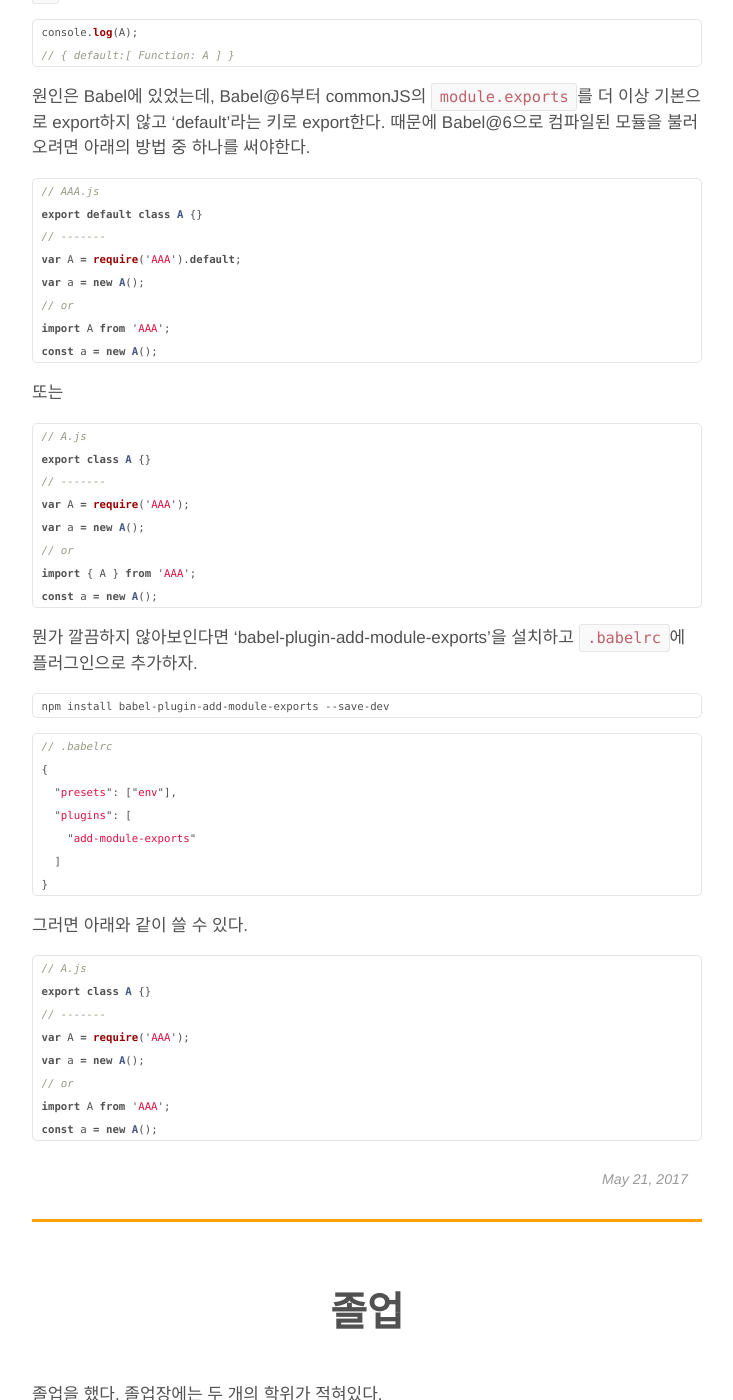
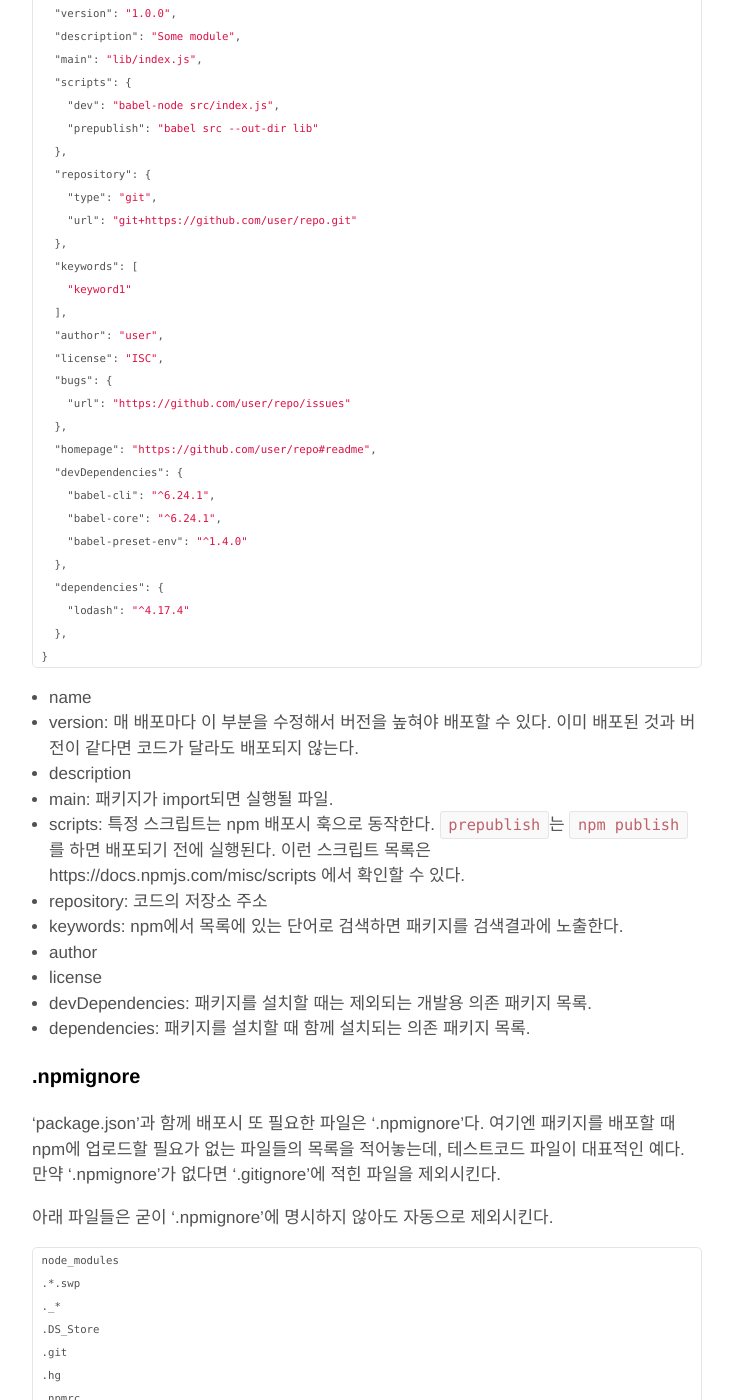
Before and after one commit to gloorx/gloorx.github.io, a Jekyll site: the page built from index.html, in a window 1280 px wide and 1400 px high, scrolled down 713 px. Shown: the whole window, without its empty margins (273-1006 px from the left). Built offline with Jekyll 4.4.1, drawn with Linux system fonts in a browser that asks for light colours; some web fonts are replaced; the list of posts is cut into pages by our own code; some of the changed text lies outside the part shown.

Commit message:
Post publishing to npm

````diff
--- a/_posts/2017/2017-05-21-babel_plugin_add_module_exports.md
+++ b/_posts/2017/2017-05-21-babel_plugin_add_module_exports.md
@@ -17,7 +17,7 @@ var a = new A();
 
 ```javascript
 console.log(A);
-// { default:[ Function: A ] }
+// { default: [ Function: A ] }
 ```
 
 원인은 Babel에 있었는데, Babel@6부터 commonJS의 `module.exports`를 더 이상 기본으로 export하지 않고 'default'라는 키로 export한다.
@@ -53,7 +53,7 @@ const a = new A();
 npm install babel-plugin-add-module-exports --save-dev
 ```
 
-```javascript
+```json
 // .babelrc
 {
   "presets": ["env"],
--- /dev/null
+++ b/_posts/2017/2017-05-21-publishing-to-npm.md
@@ -0,0 +1,99 @@
+---
+title: npm에 node.js 모듈 배포하기
+tag: javascript
+---
+
+먼저 npm에 계정을 만들어야 한다. [npm 사이트](https://www.npmjs.com/)에서 할 수도 있지만, 터미널에서 `npm adduser`로도 계정을 만들 수 있다. 이미 계정이 있는 경우 `npm login`으로 로그인하자.
+
+### package.json
+
+npm에 배포하기 위해선 배포할 모듈의 루트 디렉토리에 'package.json'가 있어야 한다. 아직 'package.json'이 없다면 `npm init` 혹은 `yarn init`으로 생성할 수 있다. 'package.json'은 아래와 같은 형식으로 되어있다.
+
+```json
+{
+  "name": "Module",
+  "version": "1.0.0",
+  "description": "Some module",
+  "main": "lib/index.js",
+  "scripts": {
+    "dev": "babel-node src/index.js",
+    "prepublish": "babel src --out-dir lib"
+  },
+  "repository": {
+    "type": "git",
+    "url": "git+https://github.com/user/repo.git"
+  },
+  "keywords": [
+    "keyword1"
+  ],
+  "author": "user",
+  "license": "ISC",
+  "bugs": {
+    "url": "https://github.com/user/repo/issues"
+  },
+  "homepage": "https://github.com/user/repo#readme",
+  "devDependencies": {
+    "babel-cli": "^6.24.1",
+    "babel-core": "^6.24.1",
+    "babel-preset-env": "^1.4.0"
+  },
+  "dependencies": {
+    "lodash": "^4.17.4"
+  },
+}
+```
+
+- name
+- version: 매 배포마다 이 부분을 수정해서 버전을 높혀야 배포할 수 있다. 이미 배포된 것과 버전이 같다면 코드가 달라도 배포되지 않는다.
+- description
+- main: 패키지가 import되면 실행될 파일.
+- scripts: 특정 스크립트는 npm 배포시 훅으로 동작한다. `prepublish`는 `npm publish`를 하면 배포되기 전에 실행된다. 이런 스크립트 목록은 https://docs.npmjs.com/misc/scripts 에서 확인할 수 있다.
+- repository: 코드의 저장소 주소
+- keywords: npm에서 목록에 있는 단어로 검색하면 패키지를 검색결과에 노출한다.
+- author
+- license
+- devDependencies: 패키지를 설치할 때는 제외되는 개발용 의존 패키지 목록.
+- dependencies: 패키지를 설치할 때 함께 설치되는 의존 패키지 목록.
+
+### .npmignore
+
+'package.json'과 함께 배포시 또 필요한 파일은 '.npmignore'다. 여기엔 패키지를 배포할 때 npm에 업로드할 필요가 없는 파일들의 목록을 적어놓는데, 테스트코드 파일이 대표적인 예다. 만약 '.npmignore'가 없다면 '.gitignore'에 적힌 파일을 제외시킨다.
+
+아래 파일들은 굳이 '.npmignore'에 명시하지 않아도 자동으로 제외시킨다.
+
+```
+node_modules
+.*.swp
+._*
+.DS_Store
+.git
+.hg
+.npmrc
+.lock-wscript
+.svn
+.wafpickle-*
+config.gypi
+CVS
+npm-debug.log
+```
+
+### Babel로 컴파일한 패키지 배포하기
+
+소스코드는 javascript의 최신 스펙을 이용해서 작성했더라도, 범용성을 위해 Babel로 컴파일 후 배포해야 한다. 패키지의 구조는 아래와 같다고 하자.
+
+```
+.
+├── .gitignore
+├── .npmignore
+├── package.json
+├── src // 소스코드
+│   └── index.js
+└── lib // 컴파일된 파일
+    └── index.js
+```
+
+먼저 'package.json'에서 `"main": "lib/index.js"`로 패키지의 entry point를 컴파일된 파일로 설정한다. 그 다음 `"scripts"`에 `"prepublish": "babel src --out-dir lib"`를 추가해서 배포전에 Babel이 컴파일할 수 있도록 한다.
+컴파일된 파일은 버전관리할 필요가 없으므로 '.gitignore'에 `lib`를 추가한다.
+반대로 소스코드는 배포할 필요가 없으므로 '.npmignore'에 `src`를 추가한다.
+
+이제 `npm publish`를 실행하면 컴파일된 파일만 배포한다.
````
Also changed, not shown: other parts of _posts/2017/2017-05-21-babel_plugin_add_module_exports.md (+1 -1 lines).
